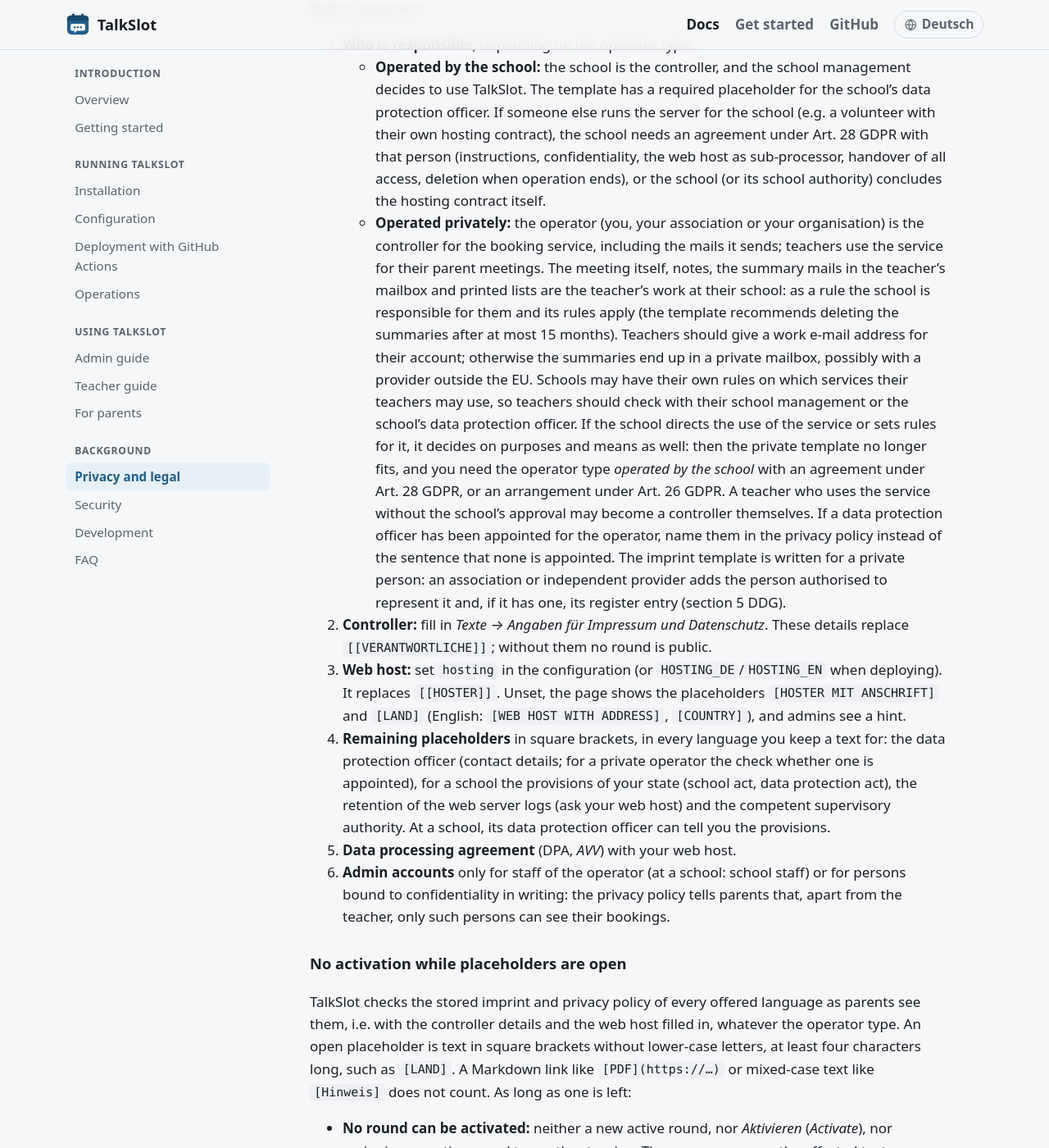
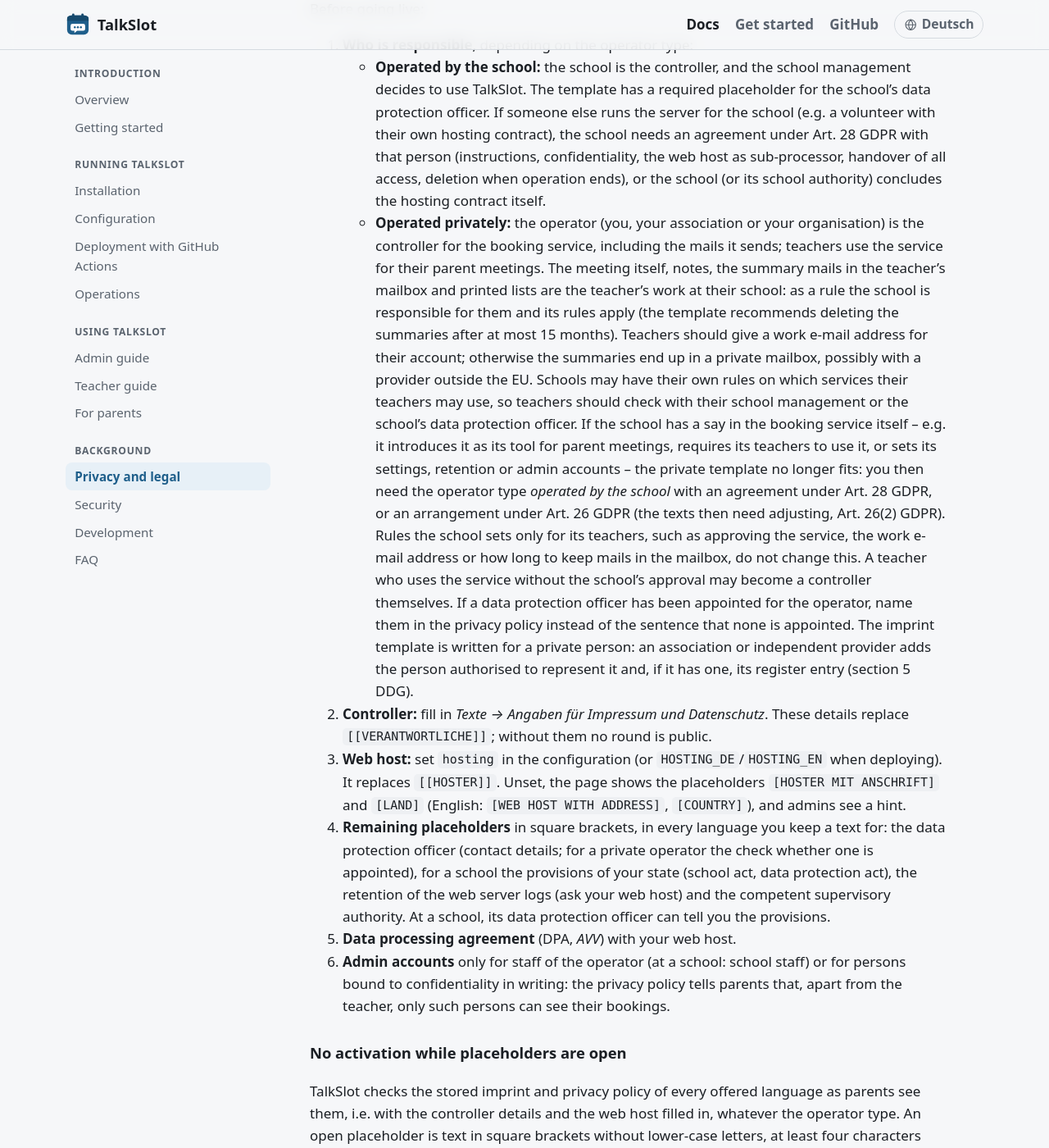
Before and after one commit to skornehl/talkslot, a Jekyll site: the page built from docs/guide/privacy.md, in a window 1280 px wide and 1400 px high, scrolled down 5529 px. Shown: the whole window at 82% size. Built offline with Jekyll 4.4.1, drawn with Linux system fonts in a browser that asks for light colours.

Commit message:
docs(privacy): when the private template no longer fits – the school deciding on the service, not rules for its own teachers
Rules a school sets only for its teachers (approving the service, the work address, how long to keep
the summaries) do not make it a (joint) controller of the booking service. Dashboard note on old private
texts worded more carefully; Polish: first and last name.

```diff
--- a/docs/guide/privacy.md
+++ b/docs/guide/privacy.md
@@ -161,21 +161,24 @@ Before going live:
      agreement under Art. 28 GDPR with that person (instructions, confidentiality, the web host as
      sub-processor, handover of all access, deletion when operation ends), or the school (or its school
      authority) concludes the hosting contract itself.
-   - **Operated privately:** the operator (you, your association or your organisation) is the controller
-     for the booking service, including the mails it sends; teachers use the service for their parent
-     meetings. The meeting itself, notes, the summary mails in the teacher's mailbox and printed lists are the
-     teacher's work at their school: as a rule the school is responsible for them and its rules apply (the
-     template recommends deleting the summaries after at most 15 months). Teachers should give a work e-mail
-     address for their account; otherwise the summaries end up in a private mailbox, possibly with a provider
-     outside the EU. Schools may have their own rules on which services their teachers may use, so teachers
-     should check with their school management or the school's data protection officer. If the school
-     directs the use of the service or sets rules for it, it decides on purposes and means as well: then the
-     private template no longer fits, and you need the operator type *operated by the school* with an
-     agreement under Art. 28 GDPR, or an arrangement under Art. 26 GDPR. A teacher who uses the service
-     without the school's approval may become a controller themselves. If a data protection officer has been appointed for the operator, name them in the
-     privacy policy instead of the sentence that none is appointed. The imprint template is written for a
-     private person: an association or independent provider adds the person authorised to represent it and,
-     if it has one, its register entry (section 5 DDG).
+   - **Operated privately:** the operator (you, your association or your organisation) is the controller for
+     the booking service, including the mails it sends; teachers use the service for their parent meetings.
+     The meeting itself, notes, the summary mails in the teacher's mailbox and printed lists are the teacher's
+     work at their school: as a rule the school is responsible for them and its rules apply (the template
+     recommends deleting the summaries after at most 15 months). Teachers should give a work e-mail address
+     for their account; otherwise the summaries end up in a private mailbox, possibly with a provider outside
+     the EU. Schools may have their own rules on which services their teachers may use, so teachers should
+     check with their school management or the school's data protection officer. If the school has a say in
+     the booking service itself – e.g. it introduces it as its tool for parent meetings, requires its teachers
+     to use it, or sets its settings, retention or admin accounts – the private template no longer fits: you
+     then need the operator type *operated by the school* with an agreement under Art. 28 GDPR, or an
+     arrangement under Art. 26 GDPR (the texts then need adjusting, Art. 26(2) GDPR). Rules the school sets
+     only for its teachers, such as approving the service, the work e-mail address or how long to keep mails
+     in the mailbox, do not change this. A teacher who uses the service without the school's approval may
+     become a controller themselves. If a data protection officer has been appointed for the operator, name
+     them in the privacy policy instead of the sentence that none is appointed. The imprint template is
+     written for a private person: an association or independent provider adds the person authorised to
+     represent it and, if it has one, its register entry (section 5 DDG).
 2. **Controller:** fill in *Texte → Angaben für Impressum und Datenschutz*. These details replace
    `[[VERANTWORTLICHE]]`; without them no round is public.
 3. **Web host:** set `hosting` in the configuration (or `HOSTING_DE`/`HOSTING_EN` when deploying). It
```
Also changed, not shown: docs/de/guide/privacy.md (+14 -11 lines), 3 other files.
